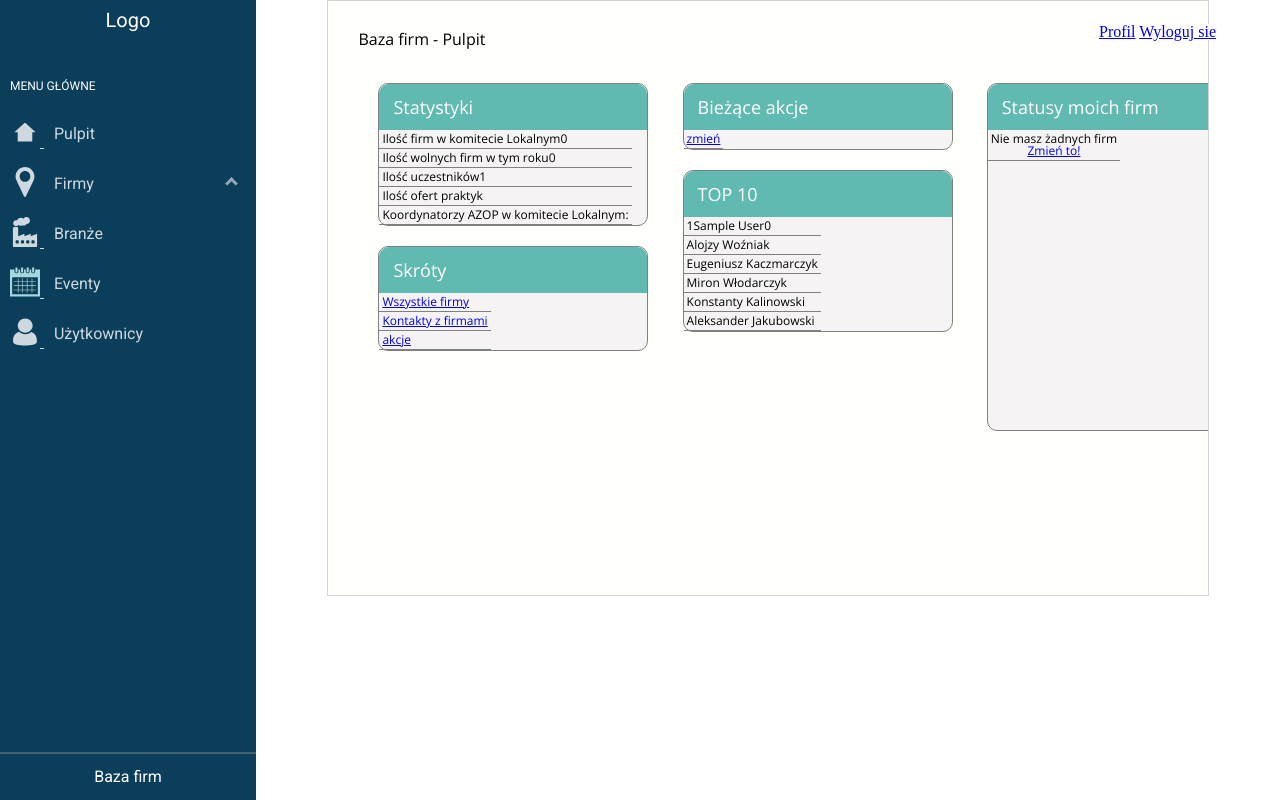
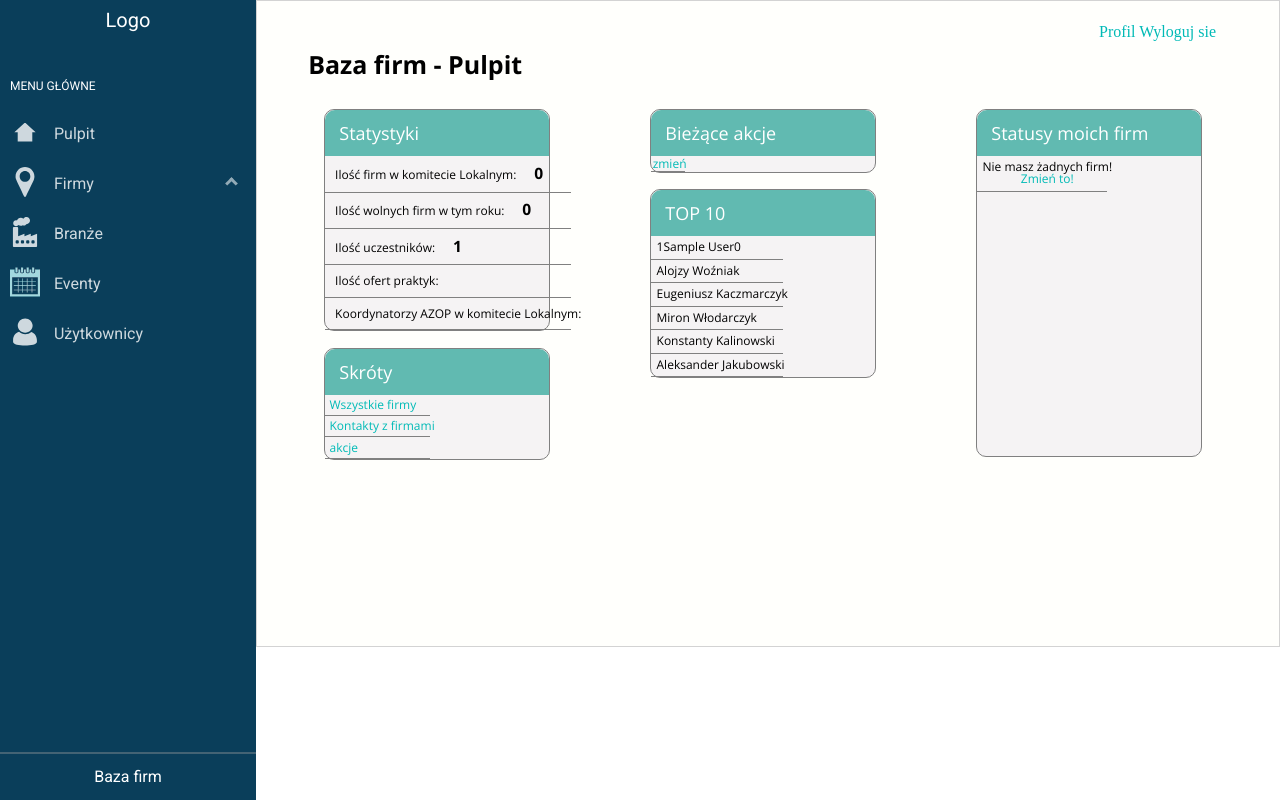
Before and after one commit to IAESTE-AGH/szakal, a Django app: page / in a window 1280 px wide. Run offline with Django 3.2, Linux system fonts and the light colour scheme; the visitor is signed in with stand-in values (Sample User, id 1); data comes from the database, SQL or seed files in the repository; data that the repository does not hold is empty.

Commit message:
Poprawienie odsyłaczy i rozmiary tabel w pulpicie

```diff
--- a/main/static/styles.css
+++ b/main/static/styles.css
@@ -96,6 +96,7 @@
   display: flex;
   flex-direction: column;
   justify-content: space-between;
+
 }
 @media (min-width: 992px) {
   .main-nav {
@@ -212,8 +213,8 @@
 
 .container-fluid {
   border: 1px solid lightgray;
-  padding: 30px;
-  width: 80%;
+  padding: 5%;
+  width: 90%;
   background-color: #fffffc;
   font-family: "Open Sans";
   white-space: nowrap;
@@ -221,6 +222,7 @@
 }
 
 .homeBanner {
+  text-align: center;
   padding: 14px;
   border-radius: 10px;
   border-bottom-left-radius: 0;
@@ -238,25 +240,31 @@
   background-color: #f5f3f4;
   color: black;
   text-align: center;
-  margin: 20px;
-  width: 270px;
+  margin: 5%;
+  width: 70%;
   border-radius: 10px;
   display: block;
 }
 
 .homeBody tr {
   border-bottom: 1px solid gray;
-  padding: 3px;
+  padding: 4%;
   display: block;
   text-align: center;
-  font-size: 12px;
+  font-size: 75%;
 }
 
 .homeSlice {
   display: inline-block;
-  width: 300px;
+  width: 35%;
   height: 500px;
   position: static;
+}
+
+.bold-text {
+  font-weight: 900;
+  font-size: 130%;
+  text-indent: 200%;
 }
 
 #myCompaniesStates {
@@ -264,4 +272,8 @@
   height: 300px;
 }
 
+a{
+	color: #00BAB6;
+	text-decoration: none;
+}
 /*# sourceMappingURL=styles.css.map */
--- a/main/templates/home.html
+++ b/main/templates/home.html
@@ -3,7 +3,7 @@
 
 {% block content %}
     <div class="container-fluid" id="ramka">
-        <h1 class="center2">Baza firm - Pulpit</h1>
+        <h1 class="title">Baza firm - Pulpit</h1>
                     <br>
                     <main>
                             <div class="homeSlice">
@@ -15,23 +15,23 @@
                                                     </thead>
                                                     <tbody class="homeBody">
                                                     <tr>
-                                                        <td>Ilość firm w komitecie Lokalnym</td>
-                                                        <td>{{ stats.company_count }}</td>
+                                                        <td> Ilość firm w komitecie Lokalnym: </td>
+                                                        <td class="bold-text"> {{ stats.company_count }} </td>
                                                     </tr>
                                                     <tr>
-                                                        <td>Ilość wolnych firm w tym roku</td>
-                                                        <td>{{ stats.companies_unmanaged }}</td>
+                                                        <td> Ilość wolnych firm w tym roku: </td>
+                                                        <td class="bold-text"> {{ stats.companies_unmanaged }} </td>
                                                     </tr>
                                                     <tr>
-                                                        <td>Ilość uczestników</td>
-                                                        <td>{{ stats.user_count }}</td>
+                                                        <td> Ilość uczestników: </td>
+                                                        <td class="bold-text"> {{ stats.user_count }} </td>
                                                     </tr>
                                                     <tr>
-                                                        <td>Ilość ofert praktyk</td>
+                                                        <td> Ilość ofert praktyk: </td>
                                                          <!-- TODO -->
                                                     </tr>
                                                     <tr>
-                                                        <td>Koordynatorzy AZOP w komitecie Lokalnym:</td>
+                                                        <td> Koordynatorzy AZOP w komitecie Lokalnym: </td>
                                                          <!-- TODO -->
                                                     </tr>
                                                     </tbody>
@@ -176,7 +176,7 @@
                                                     {% empty %}
                                                         <tr>
                                                             <td>
-                                                                <h4>Nie masz żadnych firm</h4>
+                                                                <h4>Nie masz żadnych firm!</h4>
                                                                 <a href="/contact/add">Zmień to!</a>
                                                             </td>
                                                         </tr>
```
